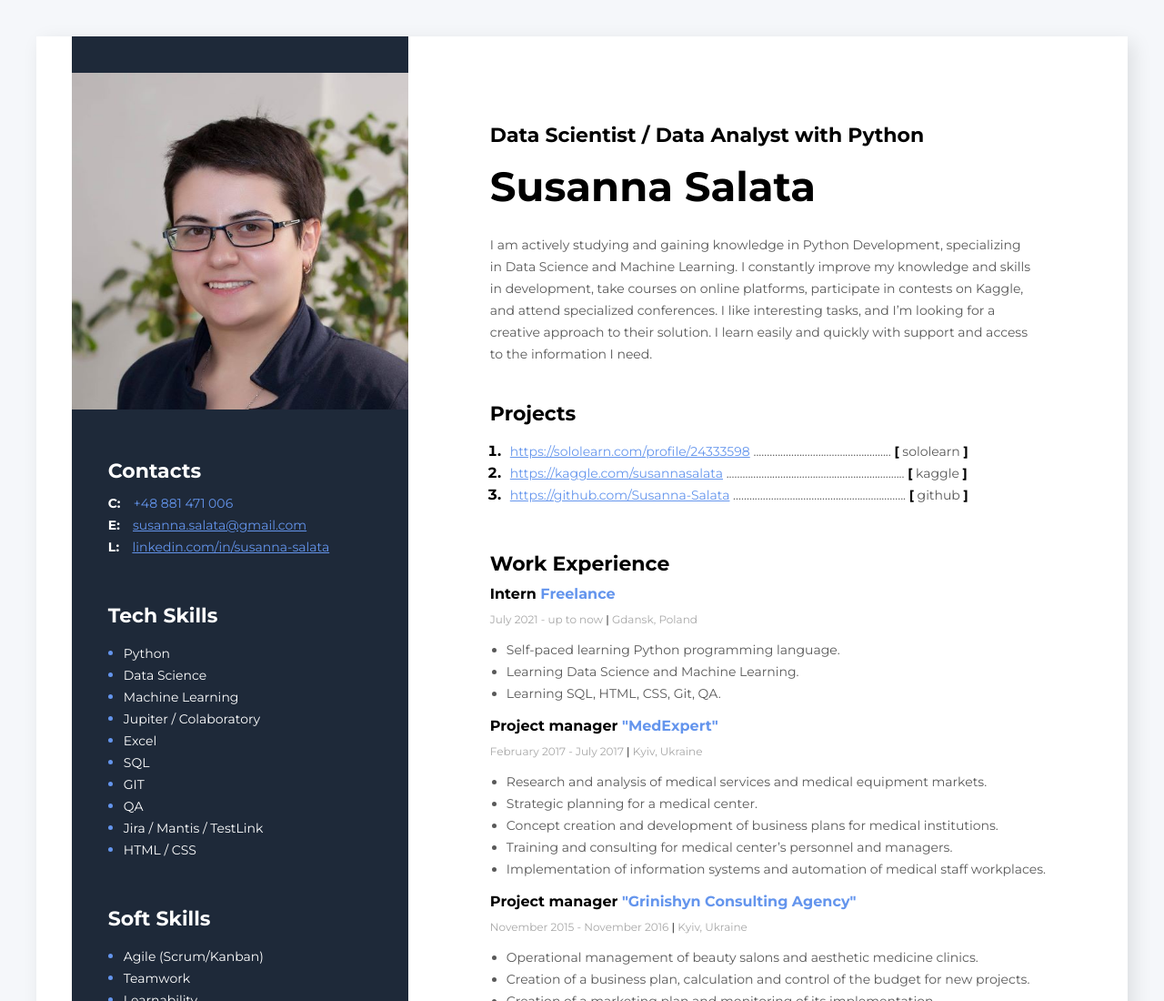
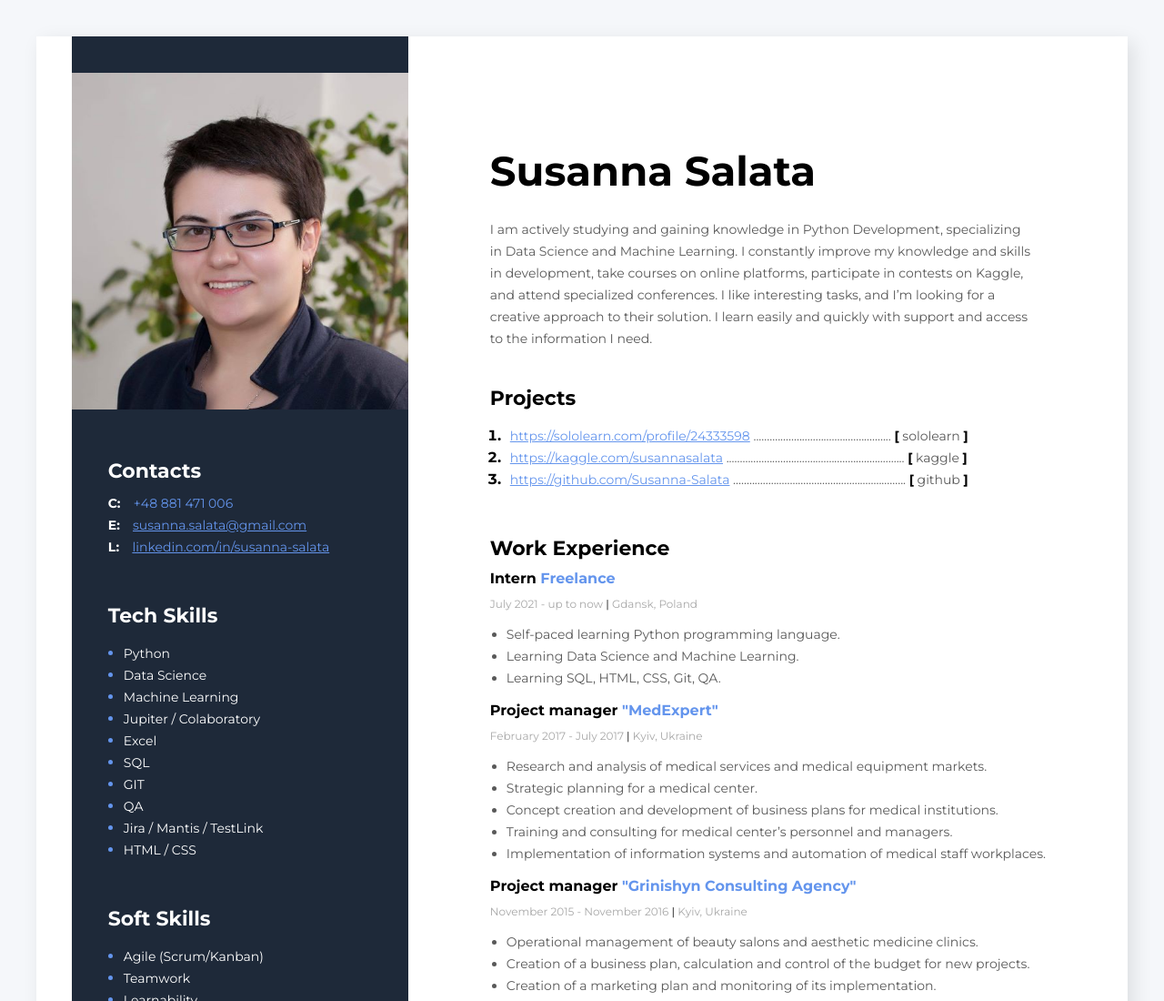
Before and after one commit to Susanna-Salata/my-cv, a plain HTML site: page index.html in a window 1280 px wide. Shown: the top 1100 px of the page at 91% size. Drawn offline with Linux system fonts and the light colour scheme.

Commit message:
QATestLab

```diff
--- a/index.html
+++ b/index.html
@@ -21,7 +21,7 @@
         <div class="main-content-section">
             <!--About me section-->
             <div class="about-me-section">
-                <h1 class="about-me-profession"> Data Scientist / Data Analyst with Python </h1>
+                <h1 class="about-me-profession">  </h1>
 
                 <h1 class="about-me-name">Susanna Salata</h1>
 
```
